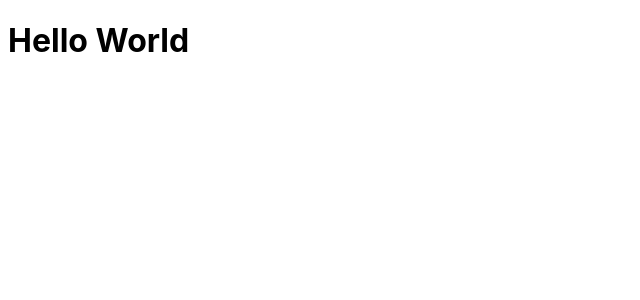
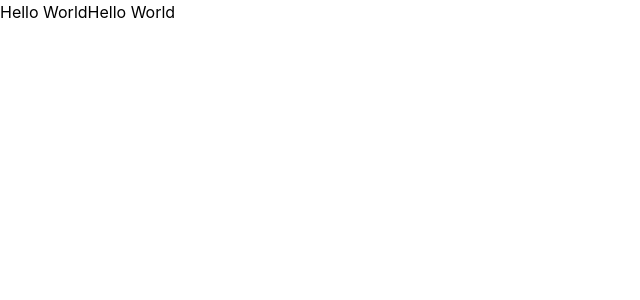
Before and after one commit to othiagofelippe/rotion, a React (Vite) app in the folder src/renderer/: page / in a window 1280 px wide. Shown: the top 300 px of the page, without its empty margins (0-640 px from the left). Built offline with nearby package versions, Linux system fonts and the light colour scheme.

Commit message:
TailwindCSS setup

```diff
--- a/src/renderer/index.html
+++ b/src/renderer/index.html
@@ -7,7 +7,7 @@
     <title>Rotion</title>
     <meta
     http-equiv="Content-Security-Policy"
-    content="default-src fonts.googleapis.com 'self'; script-src fonts.googleapis.com 'self' 'unsafe-inline'; font-src fonts.gstatic.com"
+    content="default-src 'self'; script-src 'self'; style-src fonts.googleapis.com 'self' 'unsafe-inline'; font-src fonts.gstatic.com"
     />
     <link href="https://fonts.googleapis.com/css2?family=Inter:wght@400;500;600;700&display=swap" rel="stylesheet">
   </head>
--- /dev/null
+++ b/src/renderer/postcss.config.js
@@ -0,0 +1,6 @@
+module.exports = {
+  plugins: {
+    tailwindcss: {},
+    autoprefixer: {},
+  },
+}
--- a/src/renderer/src/App.tsx
+++ b/src/renderer/src/App.tsx
@@ -1,5 +1,10 @@
+import './styles/global.css';
+
 export function App() {
   return (
-    <h1 style={{fontFamily: 'Inter'}}>Hello World</h1>
-  )
+    <div className='flex'>
+      <h1 className="">Hello World</h1>
+      <h1 className="">Hello World</h1>
+    </div>
+  );
 }
--- /dev/null
+++ b/src/renderer/src/styles/global.css
@@ -0,0 +1,3 @@
+@tailwind base;
+@tailwind utilities;
+@tailwind components;
--- /dev/null
+++ b/src/renderer/tailwind.config.js
@@ -0,0 +1,14 @@
+/** @type {import('tailwindcss').Config} */
+module.exports = {
+  content: [
+    './src/**/*.tsx',
+  ],
+  theme: {
+    extend: {
+      fontFamily: {
+        sans: 'Inter, sans-serif',
+      }
+    },
+  },
+  plugins: [],
+}
```
